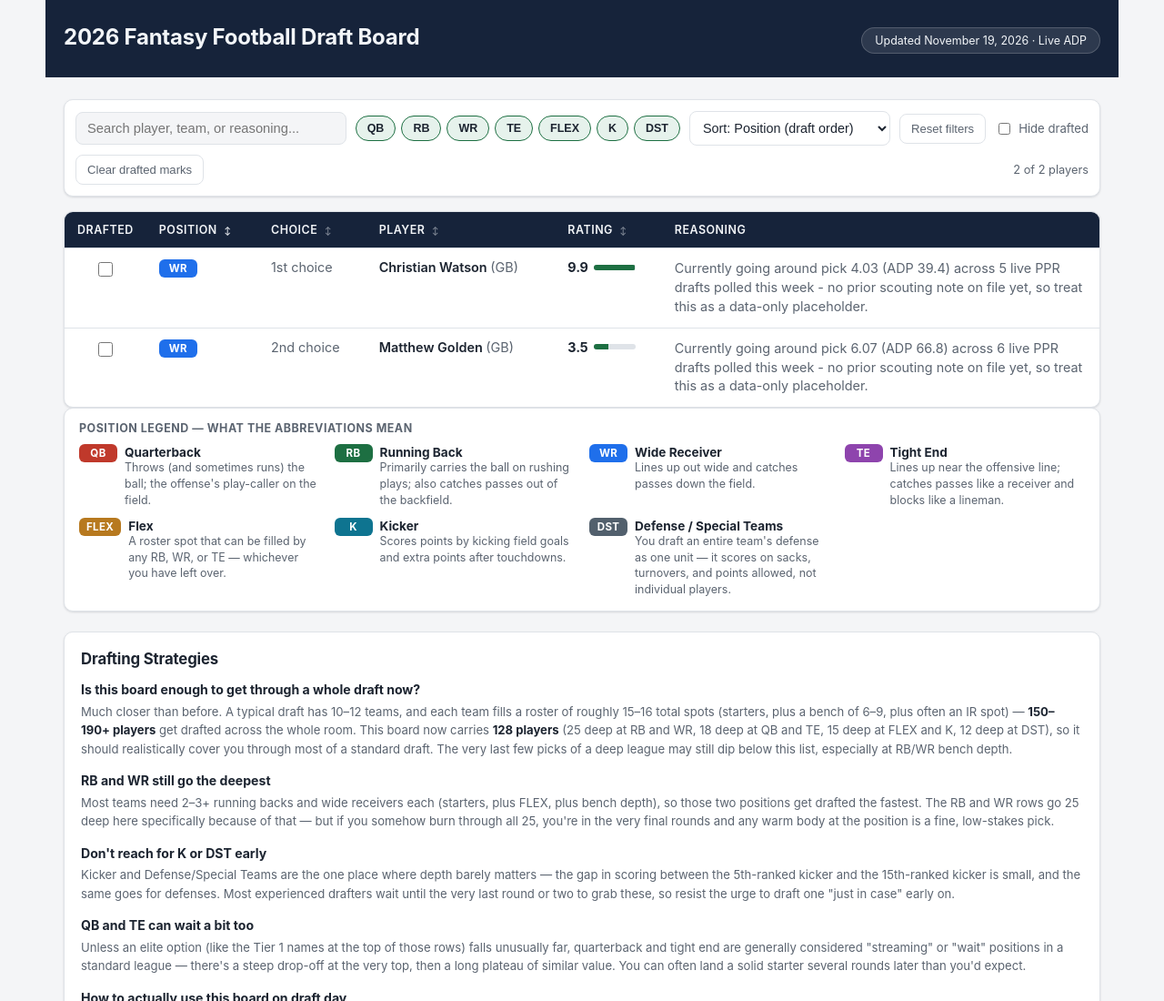
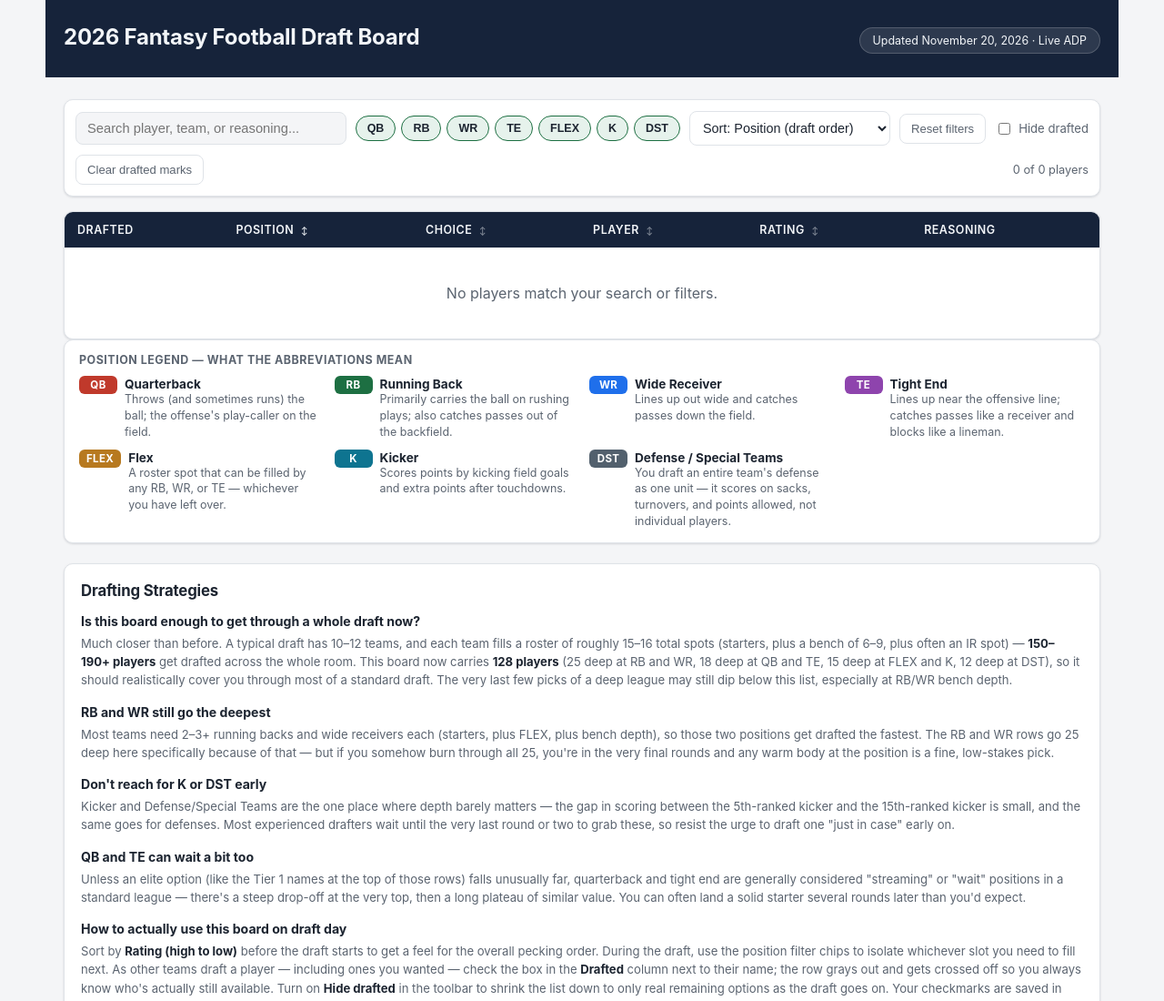
Before and after one commit to tsummey/fantasy-football-draft-board, a plain HTML site: page index.html in a window 1280 px wide. Shown: the top 1100 px of the page at 91% size. Drawn offline with Linux system fonts and the light colour scheme.

Commit message:
Refresh live ADP data (2026-11-20)

```diff
--- a/index.html
+++ b/index.html
@@ -465,7 +465,7 @@
       <div>
         <h1>2026 Fantasy Football Draft Board</h1>
       </div>
-      <span class="badge">Updated November 19, 2026 &middot; Live ADP</span>
+      <span class="badge">Updated November 20, 2026 &middot; Live ADP</span>
     </div>
   </header>
 
@@ -583,10 +583,6 @@
 
 <script>
 const DATA = [
-  { position: "WR", depth: 1, player: "Christian Watson", team: "GB", rating: 9.9,
-    reasoning: "Currently going around pick 4.03 (ADP 39.4) across 5 live PPR drafts polled this week - no prior scouting note on file yet, so treat this as a data-only placeholder." },
-  { position: "WR", depth: 2, player: "Matthew Golden", team: "GB", rating: 3.5,
-    reasoning: "Currently going around pick 6.07 (ADP 66.8) across 6 live PPR drafts polled this week - no prior scouting note on file yet, so treat this as a data-only placeholder." },
 ];
 
 const POSITIONS = ["QB", "RB", "WR", "TE", "FLEX", "K", "DST"];
```
